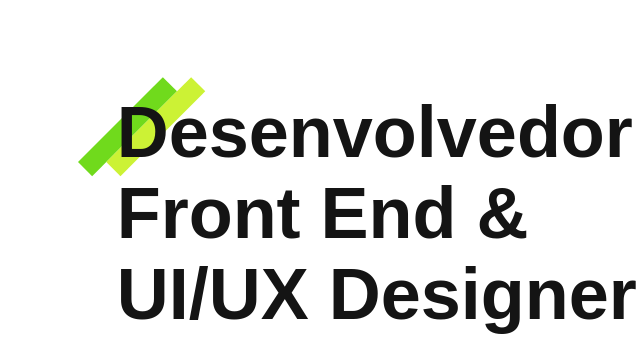
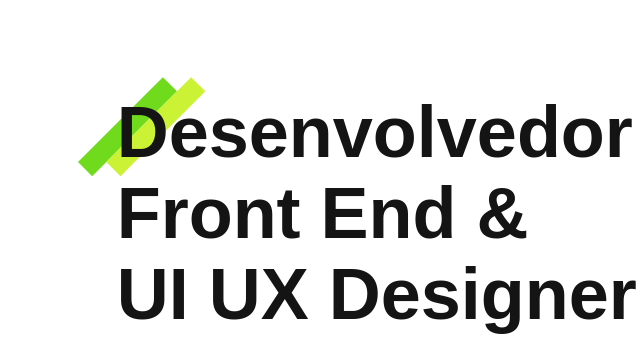
Before and after one commit to VitorRyan22/VitorRyan22.github.io, a plain HTML site: page index.html in a window 1280 px wide. Shown: the part 164-526 px from the top of the page, 390-1030 px from the left. Drawn offline with Linux system fonts and the light colour scheme.

Commit message:
mudança no titulo

```diff
--- a/index.html
+++ b/index.html
@@ -23,7 +23,7 @@
     <main class="introducao">
         <img src="./img/kakashi.png" alt="">
         <div>
-            <h1>Desenvolvedor<br>Front End &<br>UI/UX Designer</h1>
+            <h1>Desenvolvedor<br>Front End &<br>UI UX Designer</h1>
             <p>Localizado Em Campinas-SP</p>
         </div>
     </main>
```
